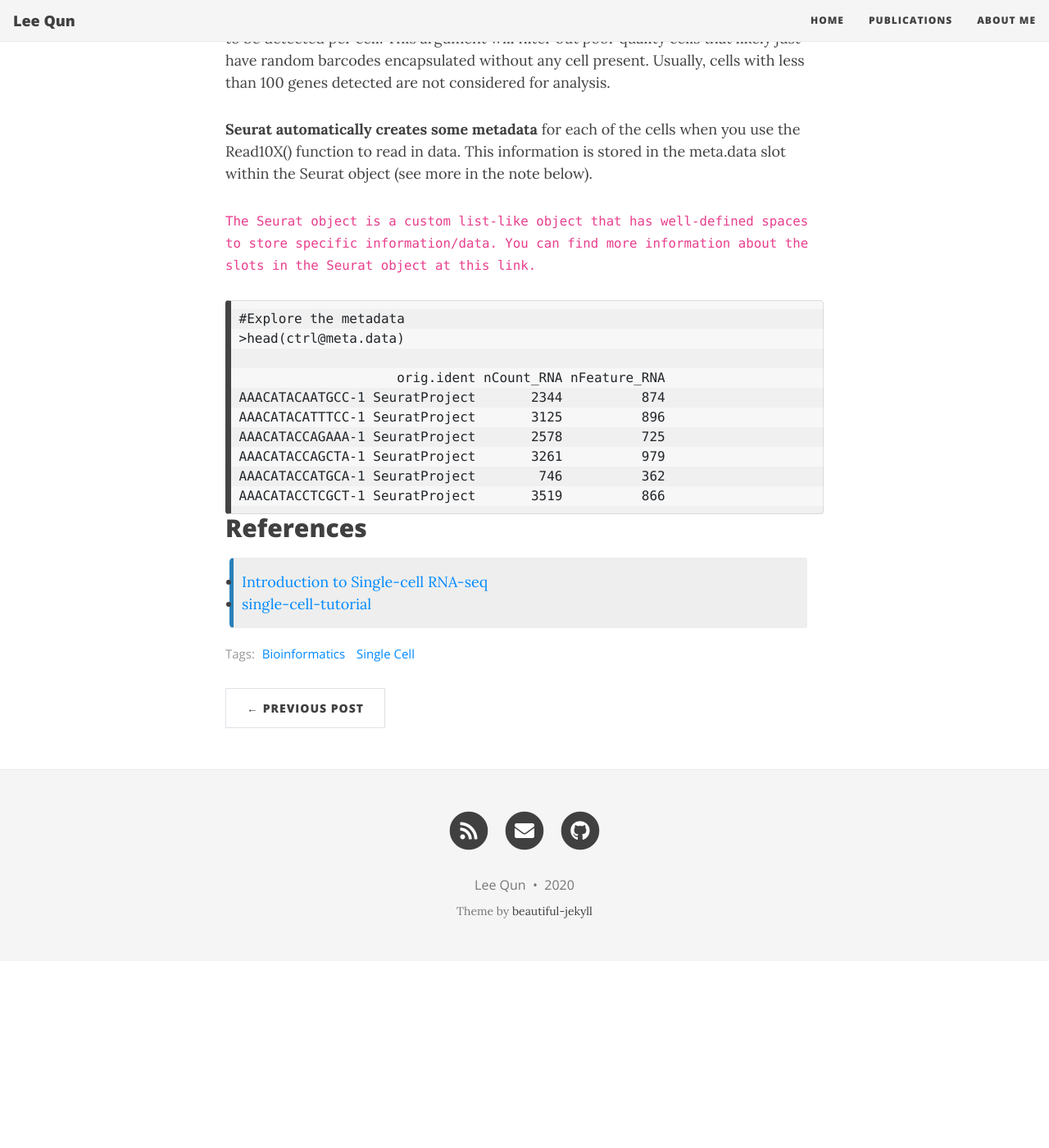
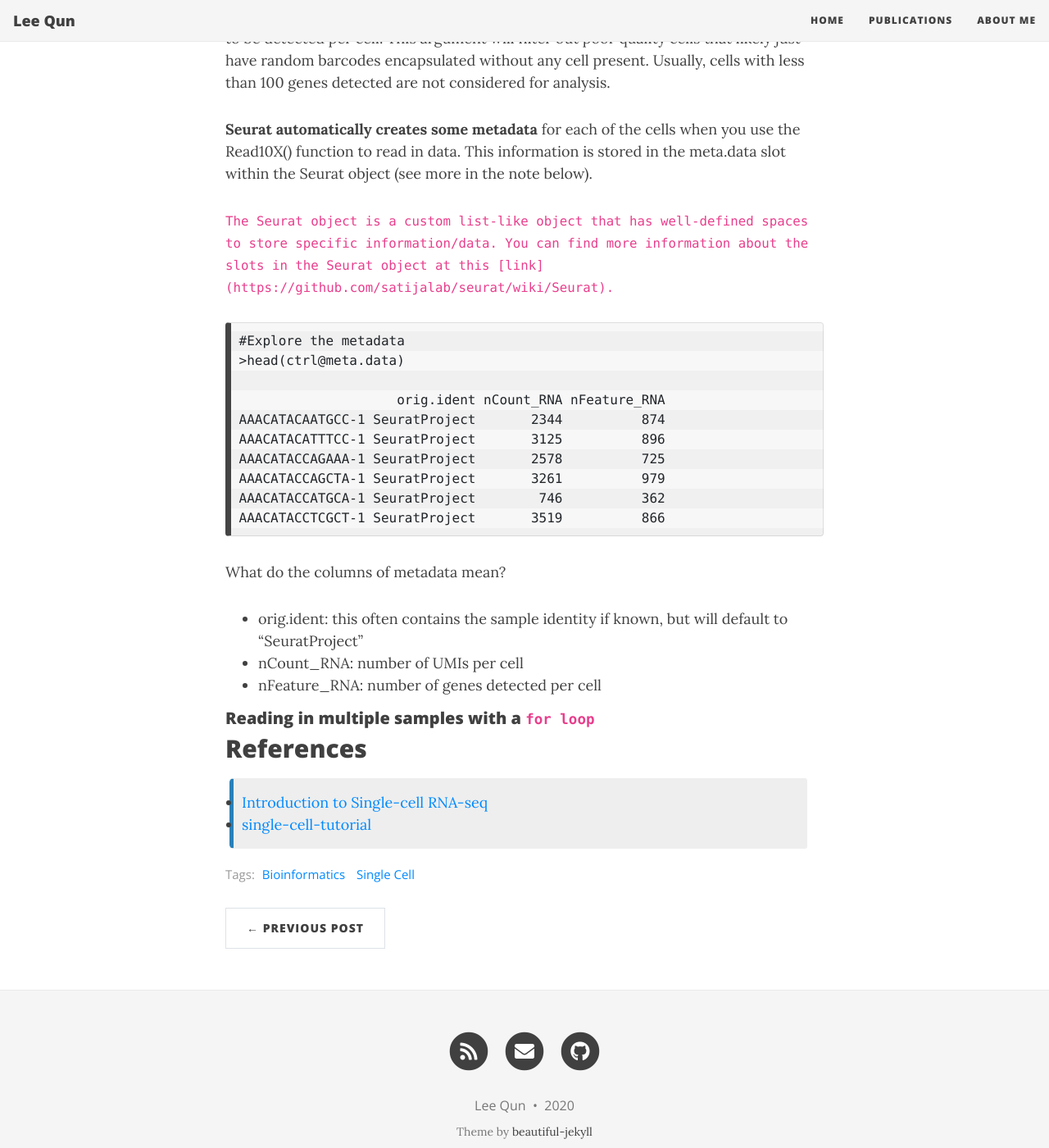
Before and after one commit to leequn/leequn.github.io, a Jekyll site: the page built from _posts/2020-06-19-SingleCell.md, in a window 1280 px wide and 1400 px high, scrolled down 11378 px. Shown: the whole window at 82% size. Built offline with Jekyll 4.4.1, drawn with Linux system fonts in a browser that asks for light colours; nearby versions of some CDN libraries; comment, search, counter and statistics services are not loaded; before the commit the page ends 12550 px from its top, so only the background shows below that.

Commit message:
Update 2020-06-19-SingleCell.md

````diff
--- a/_posts/2020-06-19-SingleCell.md
+++ b/_posts/2020-06-19-SingleCell.md
@@ -213,7 +213,7 @@ ctrl <- CreateSeuratObject(counts = ctrl_counts, min.features = 100)
 
 **Seurat automatically creates some metadata** for each of the cells when you use the Read10X() function to read in data. This information is stored in the meta.data slot within the Seurat object (see more in the note below).
 
-`The Seurat object is a custom list-like object that has well-defined spaces to store specific information/data. You can find more information about the slots in the Seurat object at this link.`
+`The Seurat object is a custom list-like object that has well-defined spaces to store specific information/data. You can find more information about the slots in the Seurat object at this [link](https://github.com/satijalab/seurat/wiki/Seurat).`
 
 ```
 #Explore the metadata
@@ -228,6 +228,14 @@ AAACATACCATGCA-1 SeuratProject        746          362
 AAACATACCTCGCT-1 SeuratProject       3519          866
 ```
 
+What do the columns of metadata mean?
+- orig.ident: this often contains the sample identity if known, but will default to “SeuratProject”
+- nCount_RNA: number of UMIs per cell
+- nFeature_RNA: number of genes detected per cell
+
+##### Reading in multiple samples with a `for loop`
+
+
 
 
 ## References
````
